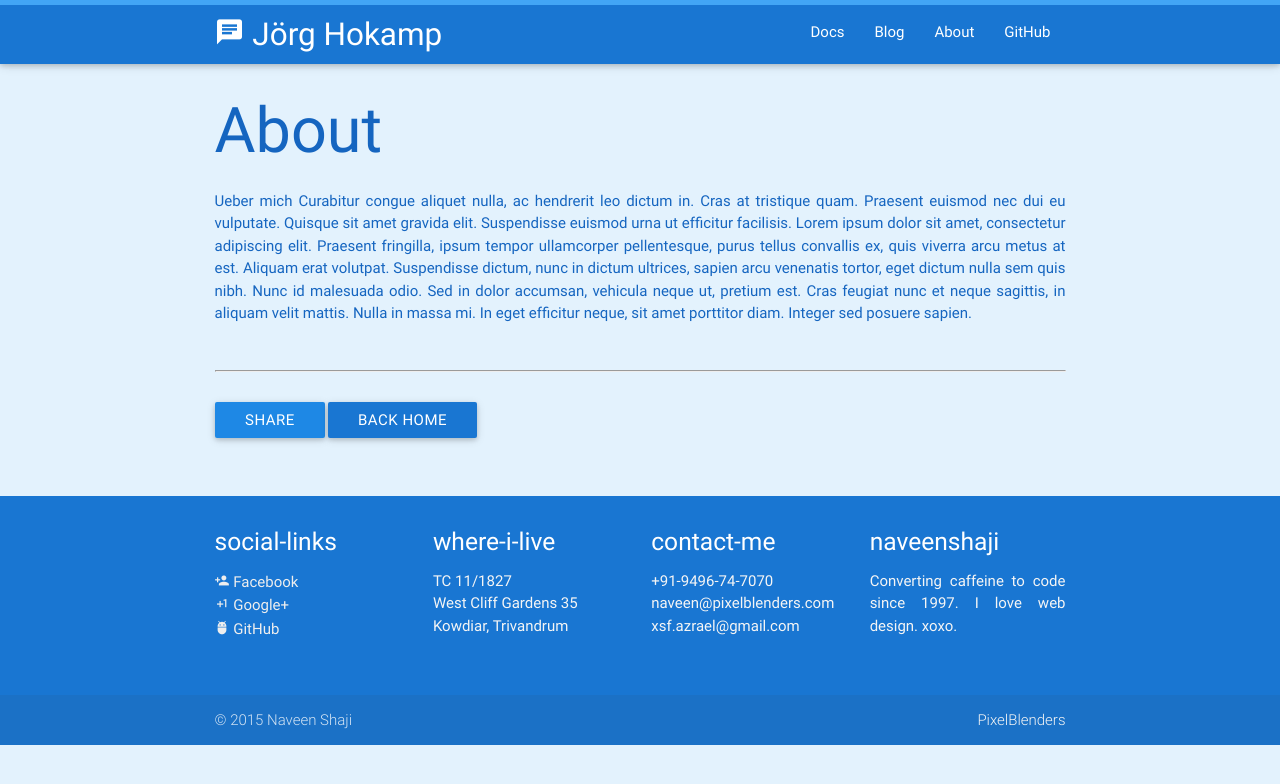
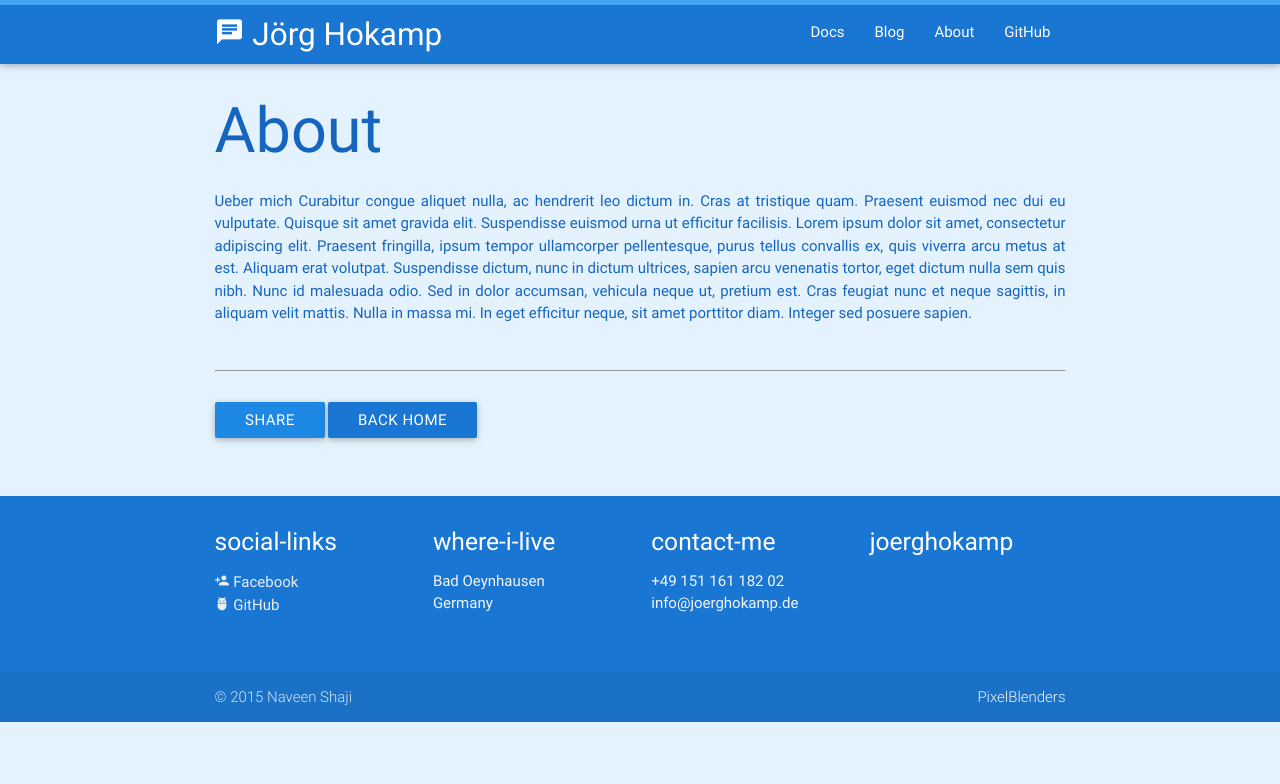
Before and after one commit to jhokamp/jhokamp.github.io, a Jekyll site: the page built from about.md, in a window 1280 px wide. Shown: the top 784 px of the page. Built offline with Jekyll 4.4.1, drawn with Linux system fonts in a browser that asks for light colours.

Commit message:
Update footer.html

```diff
--- a/_includes/footer.html
+++ b/_includes/footer.html
@@ -5,9 +5,7 @@
             <div class="col l3 m6 s12">
                 <h5 class="white-text">social-links</h5>
                 <ul>
-                    <li><a class="grey-text text-lighten-3" href="http://facebook.com/xSF.AzraeL/" target="_blank"><i class="mdi-social-person-add"></i> Facebook</a>
-                    </li>
-                    <li><a class="grey-text text-lighten-3" href="https://plus.google.com/u/0/114363400342894379257/posts" target="_blank"><i class="mdi-social-plus-one"></i> Google+</a>
+                    <li><a class="grey-text text-lighten-3" href="http://facebook.com/jorg.hokamp/" target="_blank"><i class="mdi-social-person-add"></i> Facebook</a>
                     </li>
                     <li><a class="grey-text text-lighten-3" href="http://github.com/naveenshaji/" target="_blank"><i class="mdi-notification-adb"></i> GitHub</a>
                     </li>
@@ -16,18 +14,18 @@
 
             <div class="col l3 m6 s12">
             <h5 class="white-text">where-i-live</h5>
-            <p class="grey-text text-lighten-4">TC 11/1827<br>West Cliff Gardens 35<br>Kowdiar, Trivandrum<br>&nbsp;</p>
+            <p class="grey-text text-lighten-4">Bad Oeynhausen<br>Germany<br>&nbsp;</p>
             </div>
 
             <div class="col l3 m6 s12">
                 <h5 class="white-text">contact-me</h5>
-                <p class="grey-text text-lighten-4">+91-9496-74-7070<br>naveen@pixelblenders.com<br>xsf.azrael@gmail.com</p>
+                <p class="grey-text text-lighten-4">+49 151 161 182 02<br>info@joerghokamp.de</p>
             </div>
 
 
             <div class="col l3 m6 s12">
-                <h5 class="white-text">naveenshaji</h5>
-                <p class="grey-text text-lighten-4">Converting caffeine to code since 1997. I love web design. xoxo.</p>
+                <h5 class="white-text">joerghokamp</h5>
+                <p class="grey-text text-lighten-4"></p>
             </div>
 
 
```
